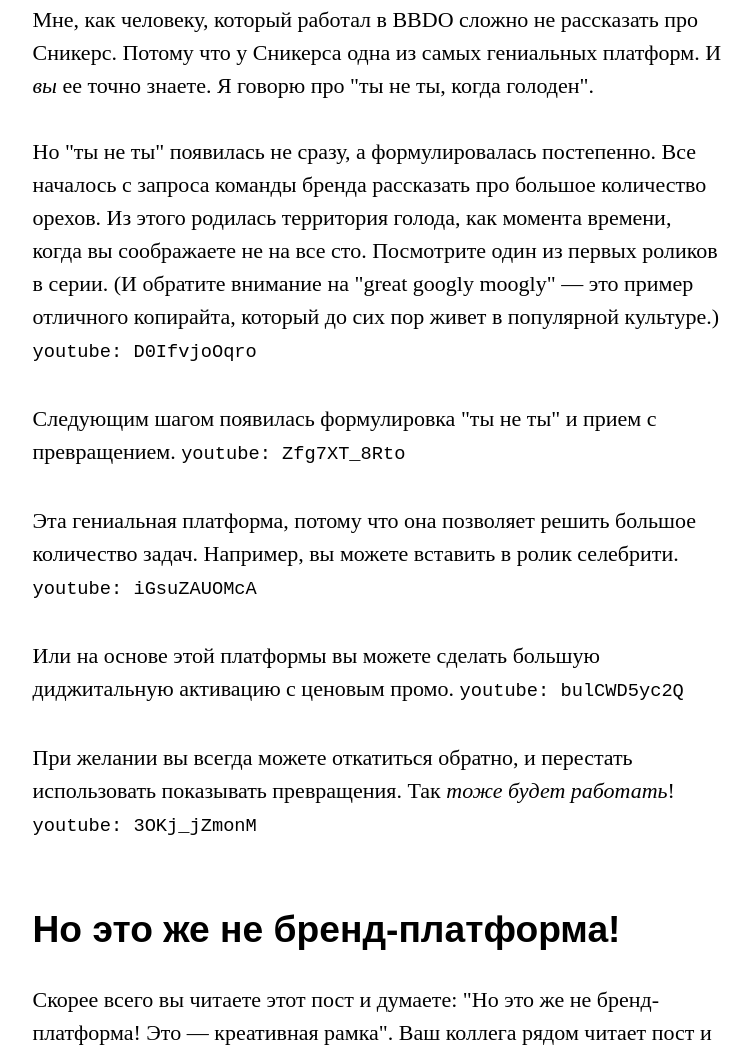
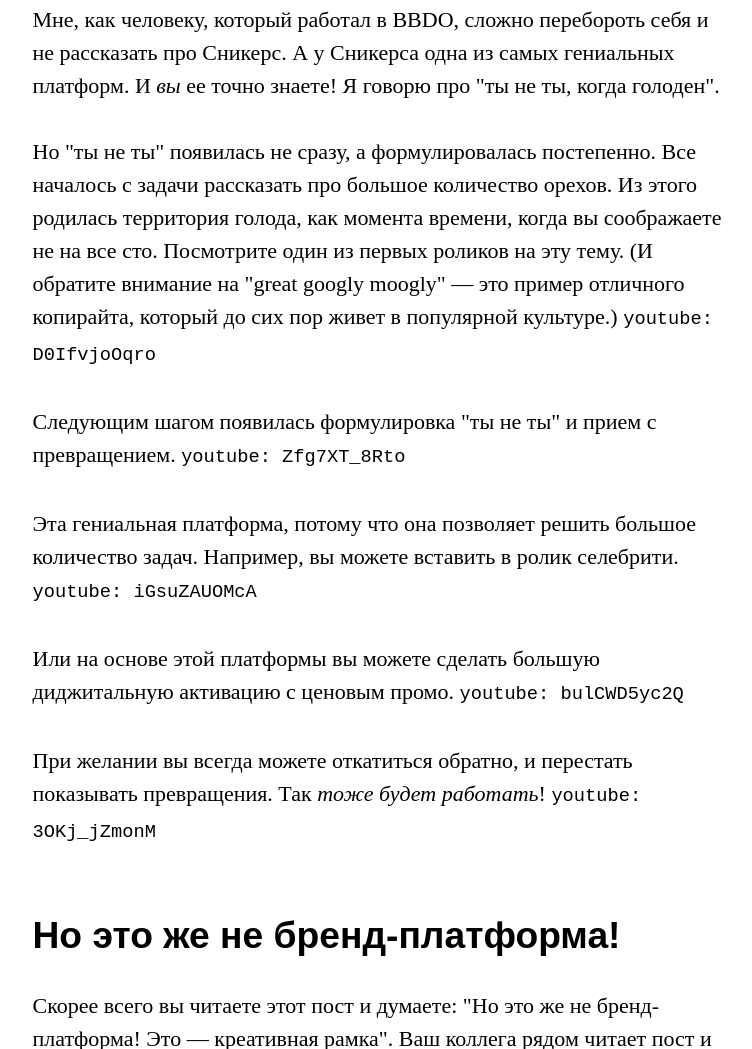
Before and after one commit to martyuk/read.martyuk.com, a Gatsby site: page /brand-platforms-and-where-to-find-them/ in a window 1280 px wide. Shown: the part 6555-7604 px from the top of the page, without its empty margins (17-769 px from the left). Built offline with nearby package versions, Linux system fonts and the light colour scheme; Gatsby itself is replaced by a stand-in of ours; some packages are replaced by stand-ins of ours.

Commit message:
Update Blog “brand-platforms-and-where-to-find-them”

```diff
--- a/content/blog/brand-platforms-and-where-to-find-them.md
+++ b/content/blog/brand-platforms-and-where-to-find-them.md
@@ -103,9 +103,9 @@
 `youtube: yBZiP3sdbKs`
 
 ### Сникерс
-Мне, как человеку, который работал в BBDO сложно не рассказать про Сникерс. Потому что у Сникерса одна из самых гениальных платформ. И _вы_ ее точно знаете. Я говорю про "ты не ты, когда голоден".
+Мне, как человеку, который работал в BBDO, сложно перебороть себя и не рассказать про Сникерс. А у Сникерса одна из самых гениальных платформ. И _вы_ ее точно знаете! Я говорю про "ты не ты, когда голоден".
 
-Но "ты не ты" появилась не сразу, а формулировалась постепенно. Все началось с запроса команды бренда рассказать про большое количество орехов. Из этого родилась территория голода, как момента времени, когда вы соображаете не на все сто. Посмотрите один из первых роликов в серии. (И обратите внимание на "great googly moogly" — это пример отличного копирайта, который до сих пор живет в популярной культуре.)
+Но "ты не ты" появилась не сразу, а формулировалась постепенно. Все началось с задачи рассказать про большое количество орехов. Из этого родилась территория голода, как момента времени, когда вы соображаете не на все сто. Посмотрите один из первых роликов на эту тему. (И обратите внимание на "great googly moogly" — это пример отличного копирайта, который до сих пор живет в популярной культуре.)
 `youtube: D0IfvjoOqro`
 
 Следующим шагом появилась формулировка "ты не ты" и прием с превращением.
@@ -117,7 +117,7 @@
 Или на основе этой платформы вы можете сделать большую диджитальную активацию с ценовым промо.
 `youtube: bulCWD5yc2Q`
 
-При желании вы всегда можете откатиться обратно, и перестать использовать показывать превращения. Так _тоже будет работать_!
+При желании вы всегда можете откатиться обратно, и перестать показывать превращения. Так _тоже будет работать_!
 `youtube: 3OKj_jZmonM`
 
 ## Но это же не бренд-платформа!
```
